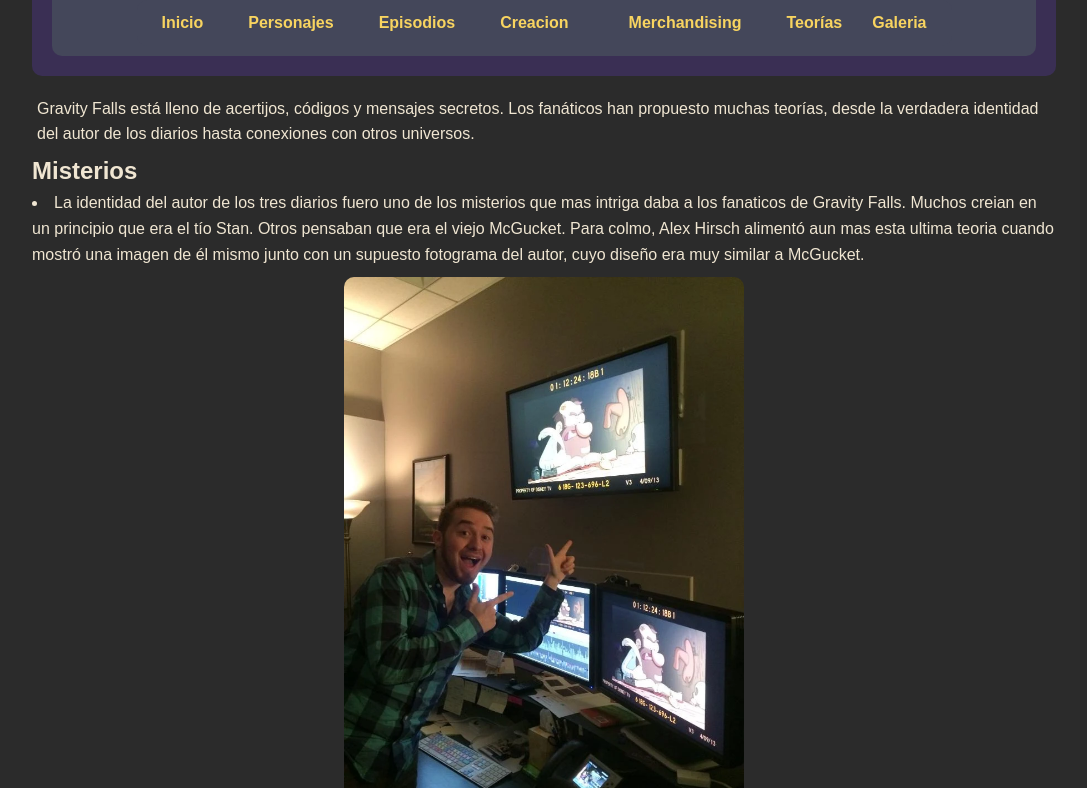
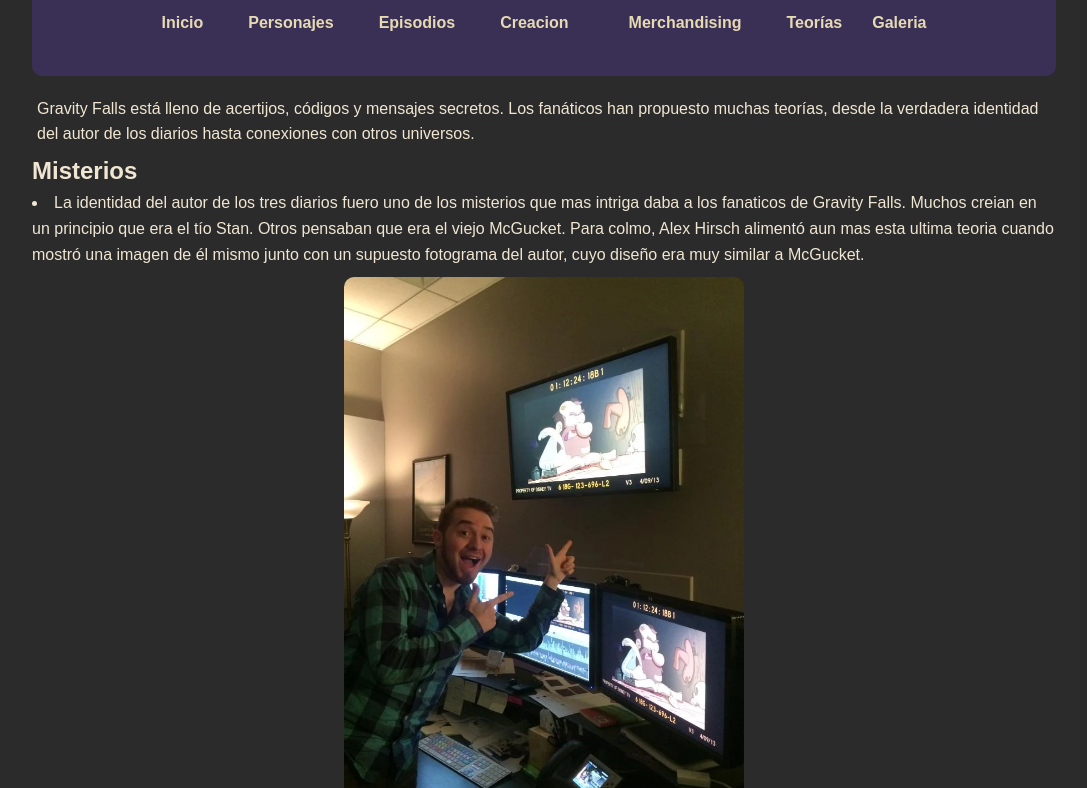
Before and after one commit to AngieInes/PaginaWebLabo3, a plain HTML site: page teorias.html in a window 1280 px wide. Shown: the part 81-869 px from the top of the page, without its empty margins (96-1183 px from the left). Drawn offline with Linux system fonts and the light colour scheme.

Commit message:
Add files via upload

```diff
--- a/teorias.html
+++ b/teorias.html
@@ -9,8 +9,8 @@
     <link href="https://fonts.googleapis.com/css2?family=Rubik&display=swap" rel="stylesheet">
     <link rel="stylesheet" href="https://cdnjs.cloudflare.com/ajax/libs/font-awesome/4.7.0/css/font-awesome.min.css">
     <link rel="stylesheet" href="https://fontawesome.com/icons/circle-up?f=classic&s=solid">
-    <link href="lightbox.css" rel="stylesheet" />
-    <link rel="stylesheet" href="css.css">
+    <link href="css/lightbox.css" rel="stylesheet" />
+    <link rel="stylesheet" href="css/css.css">
 
 
     <meta name="teorias" content="seccion que muestras las diferentes teorias de la serie Gravity Falls">
@@ -53,6 +53,7 @@
                     </li>
                     <a href="teorias.html">Teorías</a>
                     <a href="galeria.html">Galeria</a>
+                </ul>
             </nav>
     </header>
 
```
